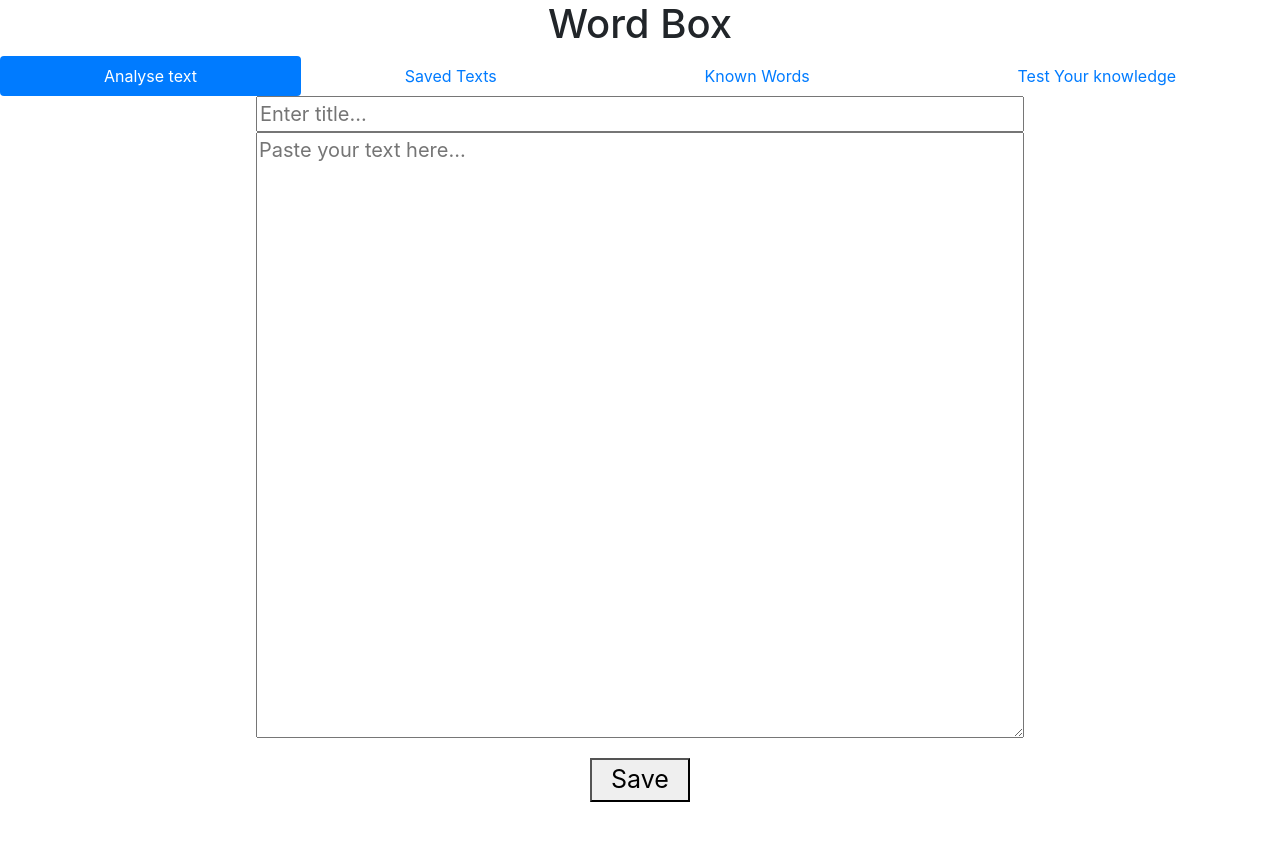
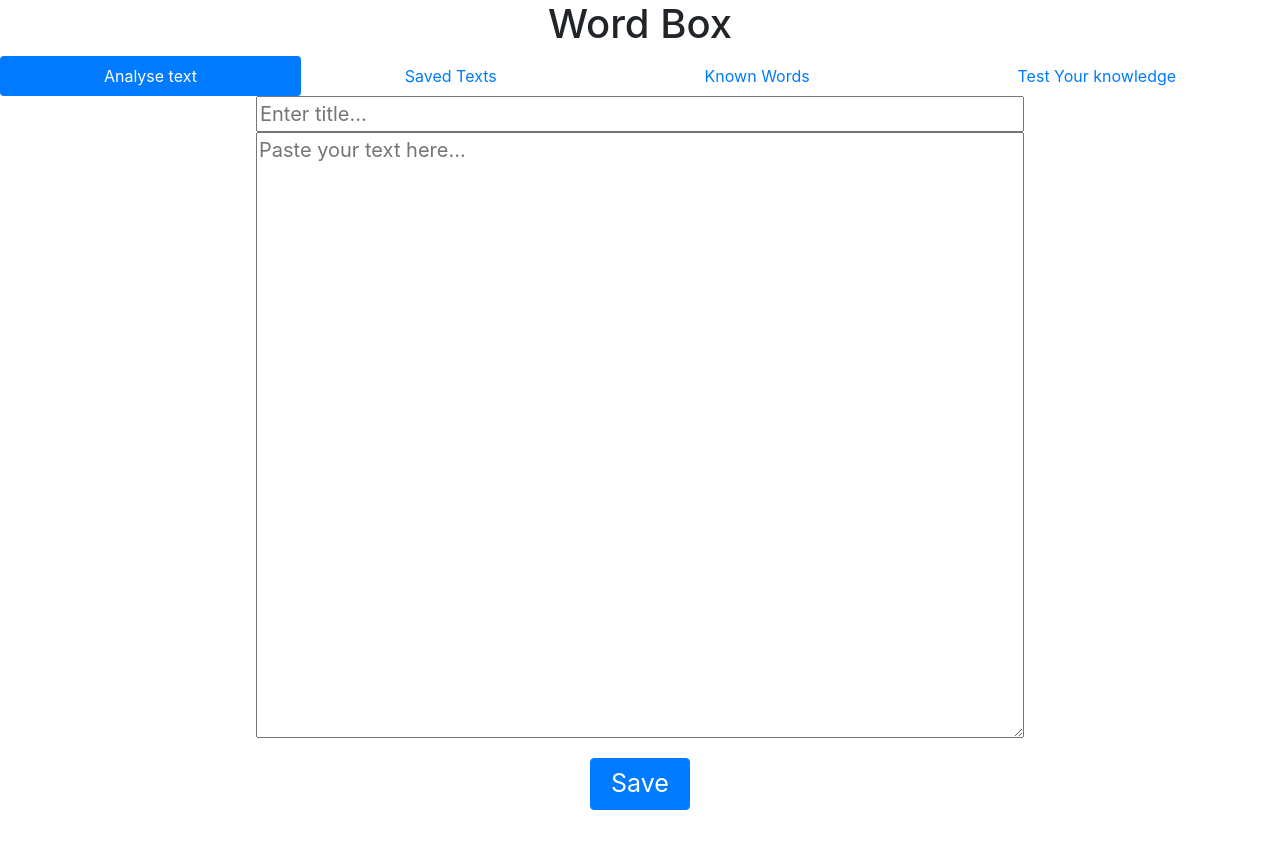
Before and after one commit to tommcandrew/Word-Box, a React (Create React App) app: page / in a window 1280 px wide. Both pictures are taken after a click on the tab "Analyse text". Shown: the top 848 px of the page. Built offline with nearby package versions, Linux system fonts and the light colour scheme.

Commit message:
save button now from bootstrap

```diff
--- a/src/Components/Reader.js
+++ b/src/Components/Reader.js
@@ -1,5 +1,7 @@
 import React from 'react'
 import GrabbedText from './GrabbedText'
+import {Button} from  'react-bootstrap';
+import 'bootstrap/dist/css/bootstrap.css';
 
 class Reader extends React.Component {
     constructor(props) {
@@ -173,7 +175,7 @@
                 <div id='main-area' style={mainAreaStyles}>
                     <input ref='myTitleArea' placeholder='Enter title...' style={textAreaStyles} onChange={this.handleChangeTitle} value={this.state.currentTitle}></input>
                     <textarea id='textArea' ref='myTextArea' rows='20' cols='80' placeholder='Paste your text here...' value={this.state.userTextInput} style={textAreaStyles} onChange={this.handleChangeText}></textarea>
-                    <button onClick={this.saveText} style={buttonStyles}>Save</button>
+                    <Button variant='primary' onClick={this.saveText} style={buttonStyles}>Save</Button>
                 </div>
 
     )} else if (this.props.mode === 'read' && this.state.showSaveAlert === false){
```
